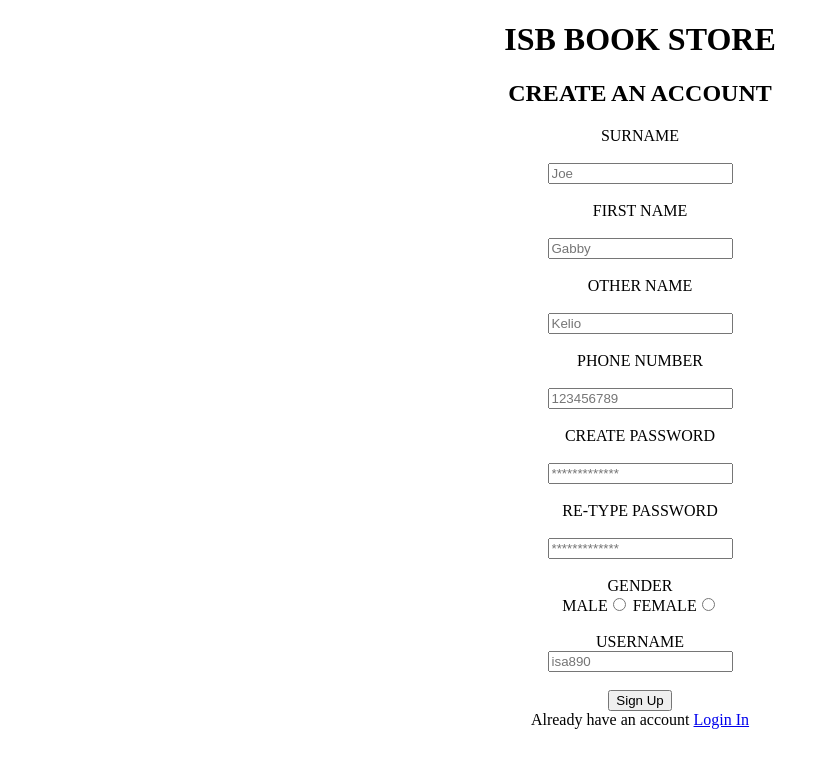
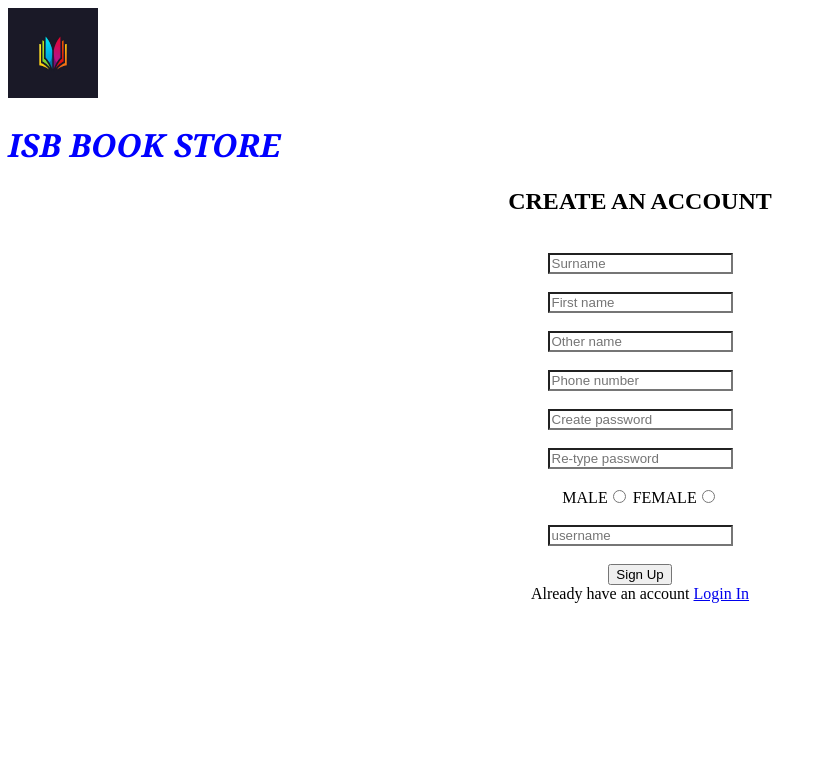
Before and after one commit to Isa890/ISB-Book-store, a plain HTML site: page index.html in a window 1280 px wide. Shown: the whole page, without its empty margins (0-831 px from the left). Drawn offline with Linux system fonts and the light colour scheme.

Commit message:
Secondedit

```diff
--- a/index.html
+++ b/index.html
@@ -4,66 +4,57 @@
     <meta charset="UTF-8">
     <meta name="viewport" content="width=device-width, initial-scale=1.0">
     <title>ISB Book store</title>
+    <style>
+        h1{
+            color: blue;
+            font-family: Cambria, Cochin, Georgia, Times, 'Times New Roman', serif;
+        }
+    </style>
 </head>
 <body>
-    <center>
-        <h1>ISB BOOK STORE</h1>
-    </center>
+    <img src="/image/Book Logo Design.jpg" alt="" width="90" height="90"><i><h1>ISB BOOK STORE</h1></i>
     <center>
         <h2>CREATE AN ACCOUNT</h2>
     </center>
     <center>
     <form action="/signin.html" method="get">
-        <label for="name">SURNAME</label>
+        <label for="name"></label>
         <br>
+            <input type="text" id="name" placeholder="Surname" style="background-color: white;">
         <br>
-            <input type="text" id="name" placeholder="Joe">
+        <label for="name"></label>
         <br>
+            <input type="text" id="name" placeholder="First name" style="background-color: white;">
         <br>
-        <label for="name">FIRST NAME</label>
+        <label for="name"></label>
         <br>
+            <input type="text" id="name" placeholder="Other name" style="background-color: white;">
         <br>
-            <input type="text" id="name" placeholder="Gabby">
+        <label for="number"></label>
         <br>
+            <input type="number" id="number" placeholder="Phone number" maxlength="11" style="background-color: white;">
         <br>
-        <label for="name">OTHER NAME</label>
+        <label for="password"></label>
         <br>
+            <input type="password" id="password" placeholder="Create password" maxlength="13" style="background-color: white;">
         <br>
-            <input type="text" id="name" placeholder="Kelio">
+        <label for="password"></label>
         <br>
+            <input type="password" id="password" placeholder="Re-type password" maxlength="13" style="background-color: white;">
         <br>
-        <label for="number">PHONE NUMBER</label>
-        <br>
-        <br>
-            <input type="number" id="number" placeholder="123456789" maxlength="11">
-        <br>
-        <br>
-        <label for="password">CREATE PASSWORD</label>
-        <br>
-        <br>
-            <input type="password" id="password" placeholder="*************" maxlength="13">
-        <br>
-        <br>
-        <label for="password">RE-TYPE PASSWORD</label>
-        <br>
-        <br>
-            <input type="password" id="password" placeholder="*************" maxlength="13">
-        <br>
-        <br>
-        <label for="gender">GENDER</label>
+        <label for="gender"></label>
             <br>
             MALE<input type="radio" name="0" id="gender">
             FEMALE<input type="radio" name="0" id="gender">
         <br>
+        <label for="USERNAME"></label>
         <br>
-        <label for="USERNAME">USERNAME</label>
-        <br>
-            <input type="text" id="username" placeholder="isa890" maxlength="8">
+            <input type="text" id="username" placeholder="username" maxlength="8" style="background-color: white;">
         <br>
         <br>
         <button type="submit">Sign Up</button>
         <br>
-        Already have an account <a href="/ISB Books/signin.html">Login In</a>
+        Already have an account <a href="/signin.html">Login In</a>
     </form>
     </center>
 </body>
```
Also changed, not shown: about.html (+1 -1 lines), contact.html (+4 -0 lines), signin.html (+14 -10 lines), store.html (+9 -1 lines), image/Book Logo Design.jpg (added), 1 other file.
